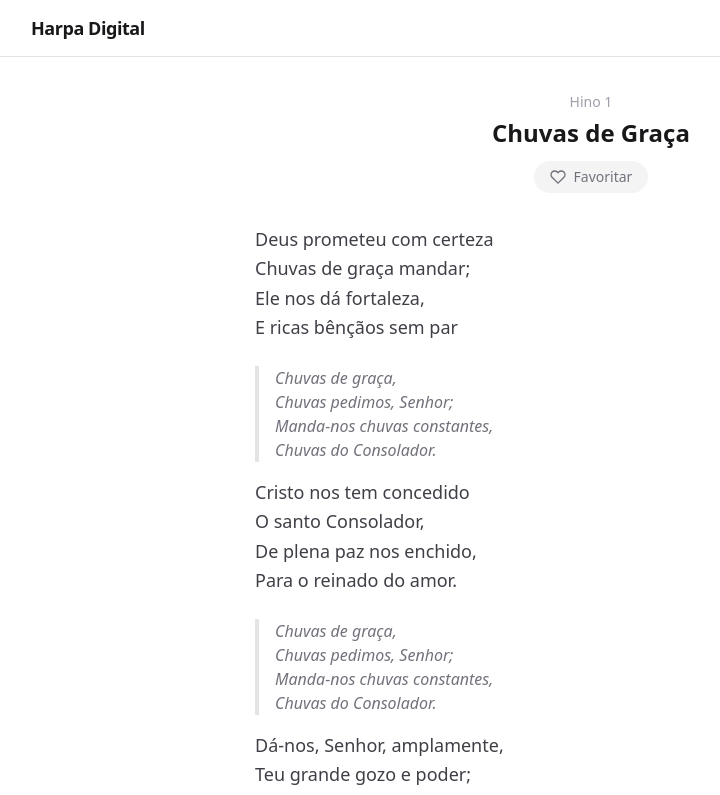
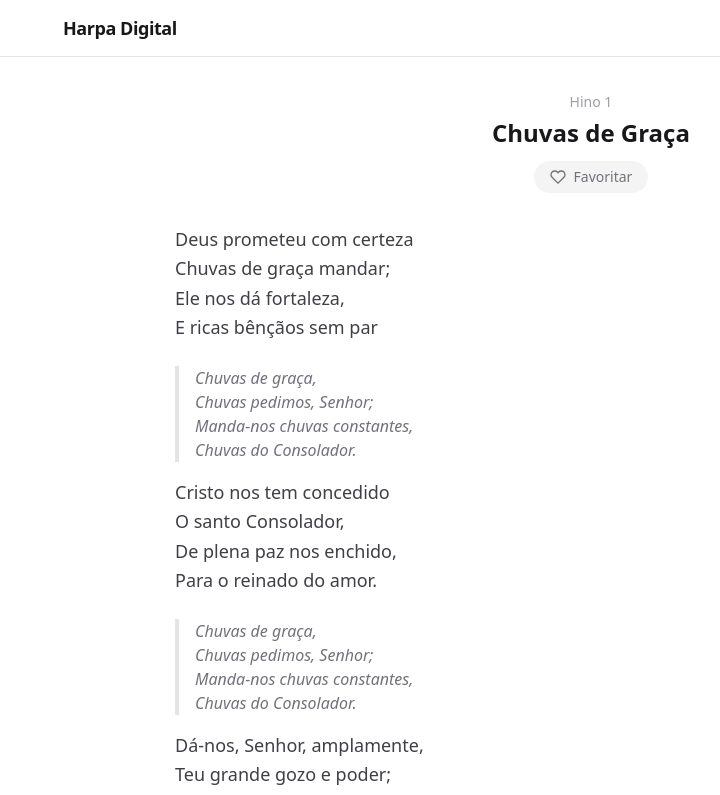
Before and after one commit to wellingtonholandalindao00/harpa-digital, a Next.js app: page /hino/1 in a window 1280 px wide. Shown: the top 795 px of the page, without its empty margins (49-769 px from the left). Built offline with nearby package versions, Linux system fonts and the light colour scheme.

Commit message:
feat: mais espaçamento lateral na UI

```diff
--- a/src/app/layout.js
+++ b/src/app/layout.js
@@ -21,7 +21,7 @@ export default function RootLayout({ children }) {
     <html lang="pt-BR" className={`${geistSans.variable} ${geistMono.variable} h-full antialiased`}>
       <body className="min-h-full flex flex-col bg-white dark:bg-zinc-950 text-zinc-900 dark:text-zinc-100">
         <header className="sticky top-0 z-10 border-b border-zinc-200 bg-white/80 backdrop-blur dark:border-zinc-800 dark:bg-zinc-950/80">
-          <div className="mx-auto flex h-14 max-w-6xl items-center px-4">
+          <div className="mx-auto flex h-14 max-w-6xl items-center px-6 sm:px-12">
             <a href="/" className="text-lg font-bold tracking-tight">
               Harpa Digital
             </a>
--- a/src/app/page.js
+++ b/src/app/page.js
@@ -22,7 +22,7 @@ export default function Home() {
   const { itens, total, paginaAtual, totalPaginas } = paginar(filtrados, pagina)
 
   return (
-    <div className="mx-auto max-w-6xl px-4 py-8">
+    <div className="mx-auto max-w-6xl px-6 sm:px-12 py-8">
       <div className="mb-8 flex flex-col gap-4 sm:flex-row sm:items-center sm:justify-between">
         <div>
           <h1 className="text-xl font-bold">Harpa Cristã</h1>
--- a/src/components/HinoViewer.js
+++ b/src/components/HinoViewer.js
@@ -23,7 +23,7 @@ export default function HinoViewer({ hino }) {
   const proximo = idx < hinos.length - 1 ? hinos[idx + 1] : null
 
   return (
-    <article className="mx-auto max-w-2xl">
+    <article className="mx-auto max-w-4xl px-4 sm:px-8">
       <header className="mb-8 text-center">
         <span className="text-sm font-medium text-zinc-400 dark:text-zinc-500">
           Hino {hino.numero}
```
